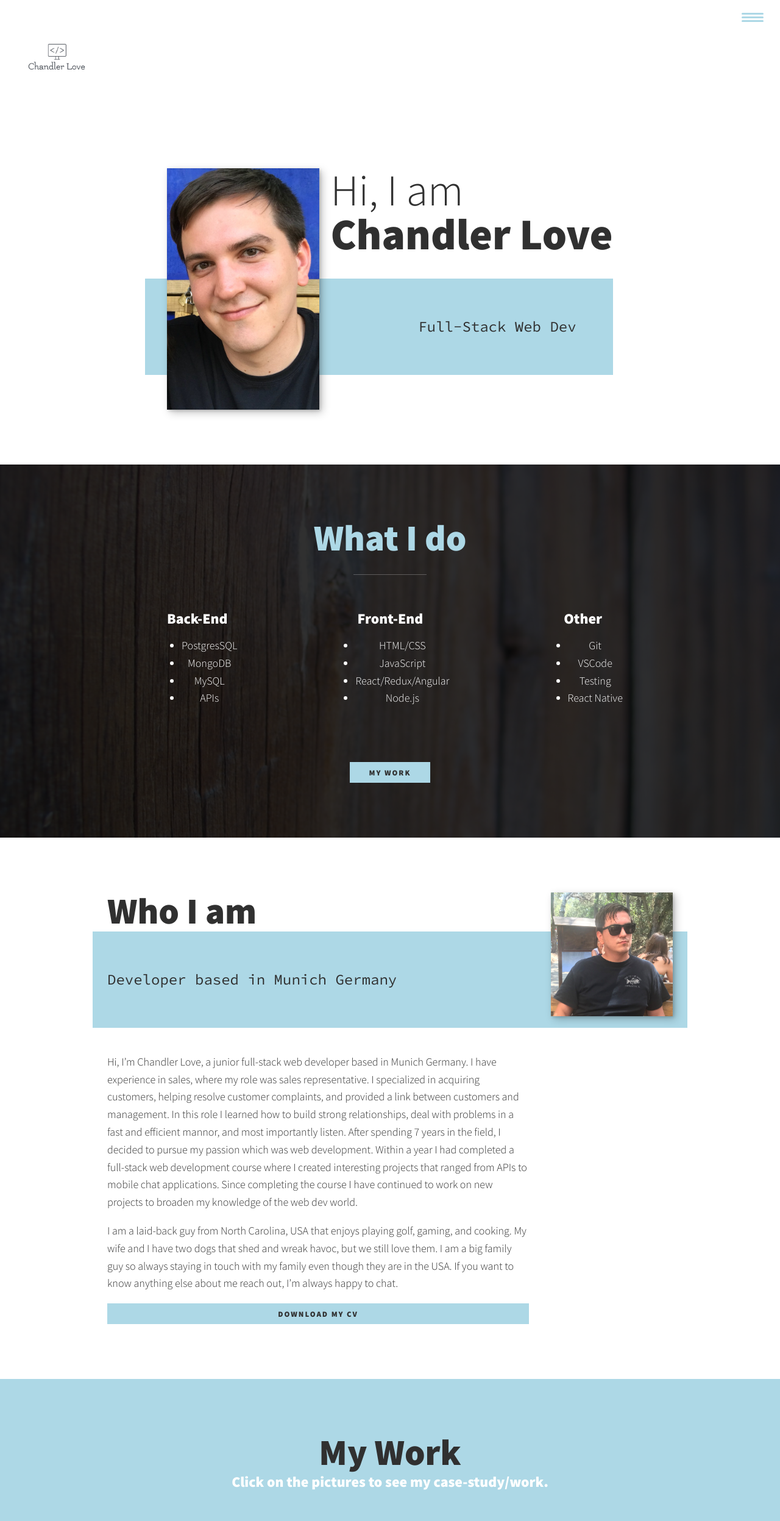
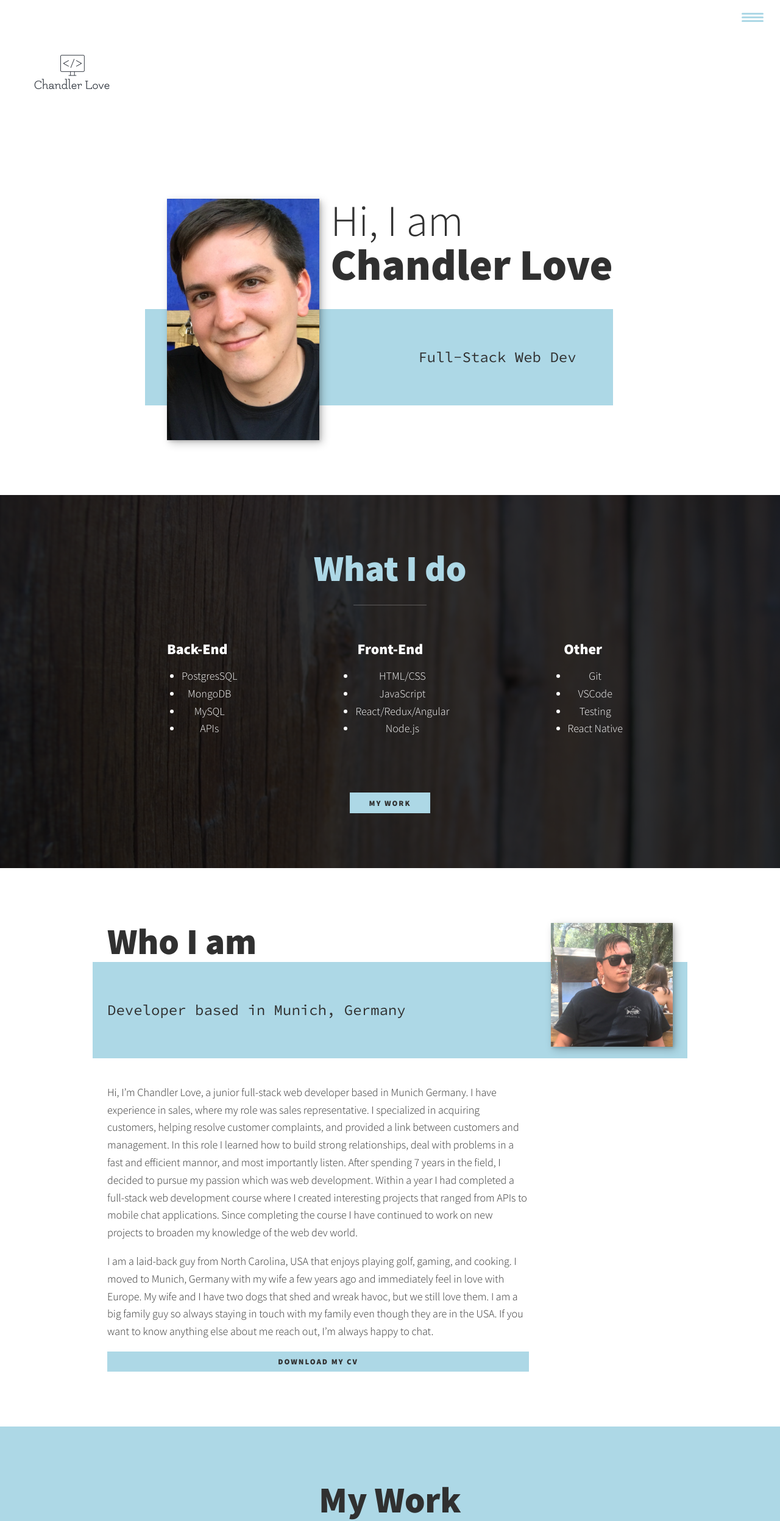
Before and after one commit to clove20123/Chandler-Love-Portfolio, a plain HTML site: page index.html in a window 1280 px wide. Shown: the top 2495 px of the page at 61% size. Drawn offline with nearby package versions, Linux system fonts and the light colour scheme.

Commit message:
few text changes

```diff
--- a/css/styles.css
+++ b/css/styles.css
@@ -133,7 +133,7 @@ header {
 }
 
 .logo {
-    max-width: 150px;
+    max-width: 200px;
 }
 
 .nav {
--- a/index.html
+++ b/index.html
@@ -81,11 +81,11 @@
         <!-- About Me -->
         <section class="about-me" id="about">
             <h2 class="section__title section__title--about">Who I am</h2>
-            <p class="section__subtitle section__subtitle--about">Developer based in Munich Germany</p>
+            <p class="section__subtitle section__subtitle--about">Developer based in Munich, Germany</p>
 
             <div class="about-me__body">
                 <p>Hi, I’m Chandler Love, a junior full-stack web developer based in Munich Germany. I have experience in sales, where my role was sales representative. I specialized in acquiring customers, helping resolve customer complaints, and provided a link between customers and management. In this role I learned how to build strong relationships, deal with problems in a fast and efficient mannor, and most importantly listen. After spending 7 years in the field, I decided to pursue my passion which was web development. Within a year I had completed a full-stack web development course where I created interesting projects that ranged from APIs to mobile chat applications. Since completing the course I have continued to work on new projects to broaden my knowledge of the web dev world.</p>
-                <p>I am a laid-back guy from North Carolina, USA that enjoys playing golf, gaming, and cooking. My wife and I have two dogs that shed and wreak havoc, but we still love them. I am a big family guy so always staying in touch with my family even though they are in the USA. If you want to know anything else about me reach out, I’m always happy to chat.</p>
+                <p>I am a laid-back guy from North Carolina, USA that enjoys playing golf, gaming, and cooking. I moved to Munich, Germany with my wife a few years ago and immediately feel in love with Europe. My wife and I have two dogs that shed and wreak havoc, but we still love them. I am a big family guy so always staying in touch with my family even though they are in the USA. If you want to know anything else about me reach out, I’m always happy to chat.</p>
             </div>
 
             <img src="img/me1.JPG" alt="Chandler relaxing" class="about-me__img">
@@ -137,8 +137,7 @@
             <ul class="social-list">
                 <li class="social-list__item"><a class="social-list__link" href="https://github.com/clove20123"><i class="fab fa-github"></i></a></li>
                 <li class="social-list__item"><a class="social-list__link" href=""><i class="fab fa-linkedin-in"></i></a></li>
-                <li class="social-list__item"><a class="social-list__link" href=""><i class="fab fa-xing"></i></a></li>
-                <li class="social-list__item"><a class="social-list__link" href=""><i class="fab fa-twitter"></i></a></li>
+
 
             </ul>
         </footer>
```
Also changed, not shown: case-study.html (+1 -2 lines), 1 other file.
